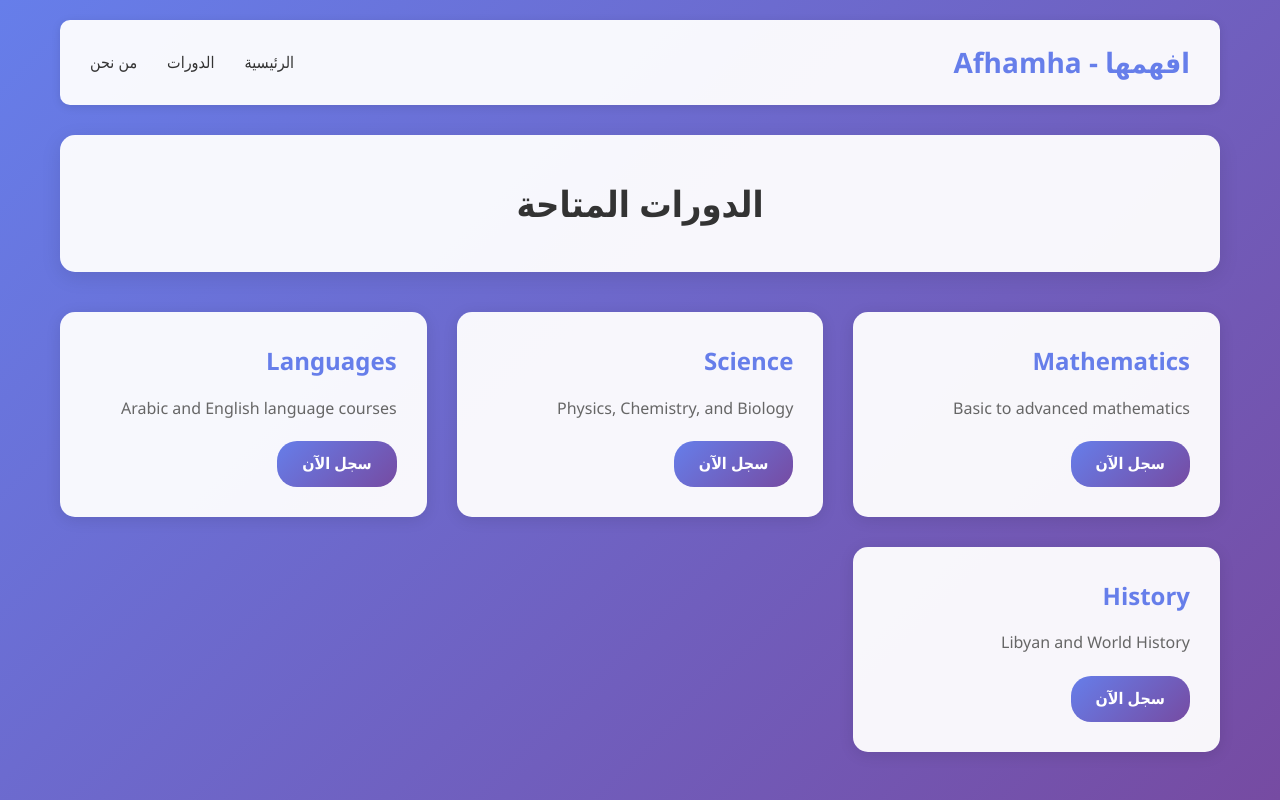
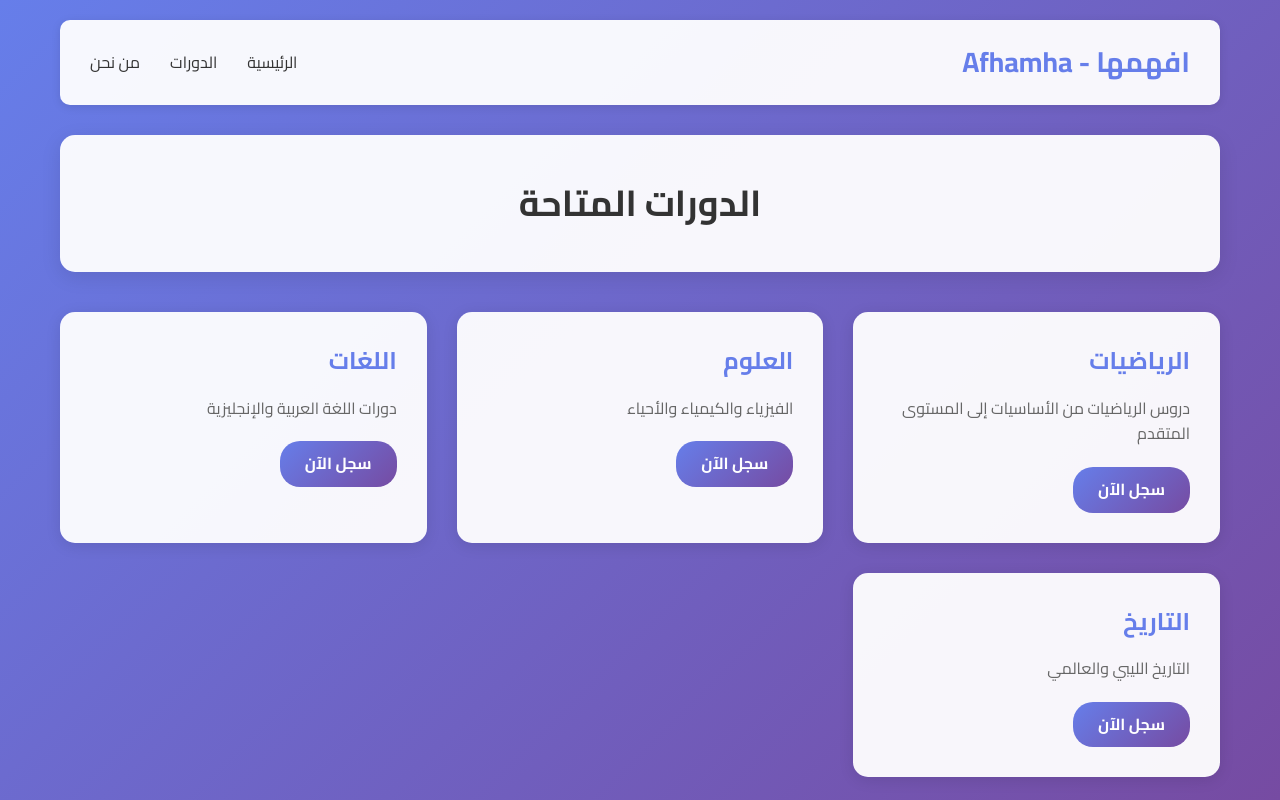
Before and after one commit to Moha225121/afhamha_124, a Flask app: page /courses in a window 1280 px wide. Run offline with Flask 3, Linux system fonts and the light colour scheme.

Commit message:
Improve Arabic font rendering and translate course titles
Co-authored-by: Moha225121 <217463433+Moha225121@users.noreply.github.com>

```diff
--- a/app.py
+++ b/app.py
@@ -16,10 +16,10 @@ def about():
 def courses():
     """Render the courses page"""
     courses_list = [
-        {'id': 1, 'title': 'Mathematics', 'description': 'Basic to advanced mathematics'},
-        {'id': 2, 'title': 'Science', 'description': 'Physics, Chemistry, and Biology'},
-        {'id': 3, 'title': 'Languages', 'description': 'Arabic and English language courses'},
-        {'id': 4, 'title': 'History', 'description': 'Libyan and World History'},
+        {'id': 1, 'title': 'الرياضيات', 'description': 'دروس الرياضيات من الأساسيات إلى المستوى المتقدم'},
+        {'id': 2, 'title': 'العلوم', 'description': 'الفيزياء والكيمياء والأحياء'},
+        {'id': 3, 'title': 'اللغات', 'description': 'دورات اللغة العربية والإنجليزية'},
+        {'id': 4, 'title': 'التاريخ', 'description': 'التاريخ الليبي والعالمي'},
     ]
     return render_template('courses.html', courses=courses_list)
 
--- a/templates/about.html
+++ b/templates/about.html
@@ -4,6 +4,9 @@
     <meta charset="UTF-8">
     <meta name="viewport" content="width=device-width, initial-scale=1.0">
     <title>من نحن - Afhamha</title>
+    <link rel="preconnect" href="https://fonts.googleapis.com">
+    <link rel="preconnect" href="https://fonts.gstatic.com" crossorigin>
+    <link href="https://fonts.googleapis.com/css2?family=Cairo:wght@400;600;700&display=swap" rel="stylesheet">
     <style>
         * {
             margin: 0;
@@ -12,7 +15,7 @@
         }
 
         body {
-            font-family: 'Segoe UI', Tahoma, Geneva, Verdana, sans-serif;
+            font-family: 'Cairo', 'Noto Sans Arabic', 'Segoe UI', Tahoma, Geneva, Verdana, sans-serif;
             line-height: 1.6;
             background: linear-gradient(135deg, #667eea 0%, #764ba2 100%);
             min-height: 100vh;
--- a/templates/courses.html
+++ b/templates/courses.html
@@ -4,6 +4,9 @@
     <meta charset="UTF-8">
     <meta name="viewport" content="width=device-width, initial-scale=1.0">
     <title>الدورات - Afhamha</title>
+    <link rel="preconnect" href="https://fonts.googleapis.com">
+    <link rel="preconnect" href="https://fonts.gstatic.com" crossorigin>
+    <link href="https://fonts.googleapis.com/css2?family=Cairo:wght@400;600;700&display=swap" rel="stylesheet">
     <style>
         * {
             margin: 0;
@@ -12,7 +15,7 @@
         }
 
         body {
-            font-family: 'Segoe UI', Tahoma, Geneva, Verdana, sans-serif;
+            font-family: 'Cairo', 'Noto Sans Arabic', 'Segoe UI', Tahoma, Geneva, Verdana, sans-serif;
             line-height: 1.6;
             background: linear-gradient(135deg, #667eea 0%, #764ba2 100%);
             min-height: 100vh;
--- a/templates/index.html
+++ b/templates/index.html
@@ -4,6 +4,9 @@
     <meta charset="UTF-8">
     <meta name="viewport" content="width=device-width, initial-scale=1.0">
     <title>Afhamha - منصة التعليم الليبية</title>
+    <link rel="preconnect" href="https://fonts.googleapis.com">
+    <link rel="preconnect" href="https://fonts.gstatic.com" crossorigin>
+    <link href="https://fonts.googleapis.com/css2?family=Cairo:wght@400;600;700&display=swap" rel="stylesheet">
     <style>
         * {
             margin: 0;
@@ -12,7 +15,7 @@
         }
 
         body {
-            font-family: 'Segoe UI', Tahoma, Geneva, Verdana, sans-serif;
+            font-family: 'Cairo', 'Noto Sans Arabic', 'Segoe UI', Tahoma, Geneva, Verdana, sans-serif;
             line-height: 1.6;
             background: linear-gradient(135deg, #667eea 0%, #764ba2 100%);
             min-height: 100vh;
```
